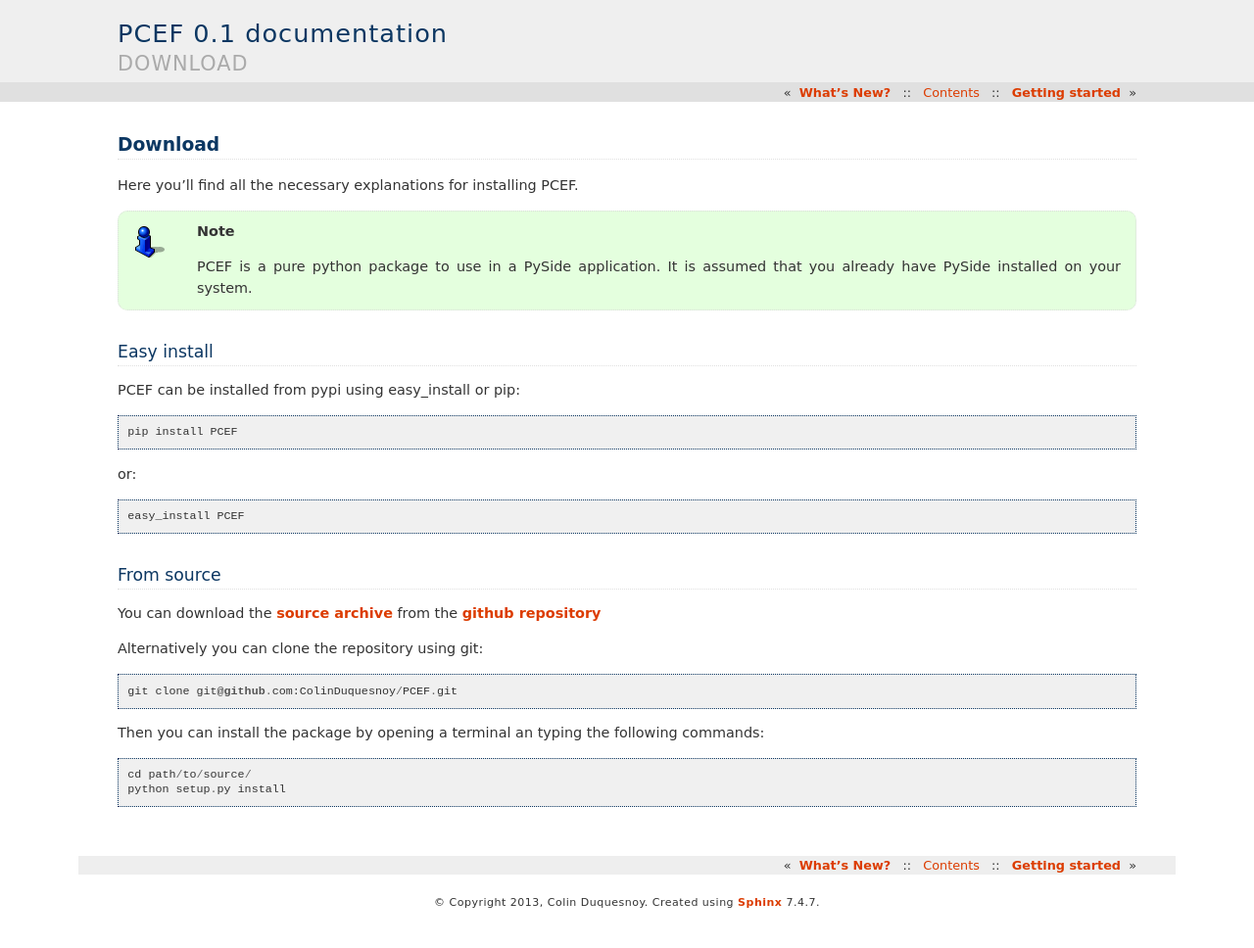
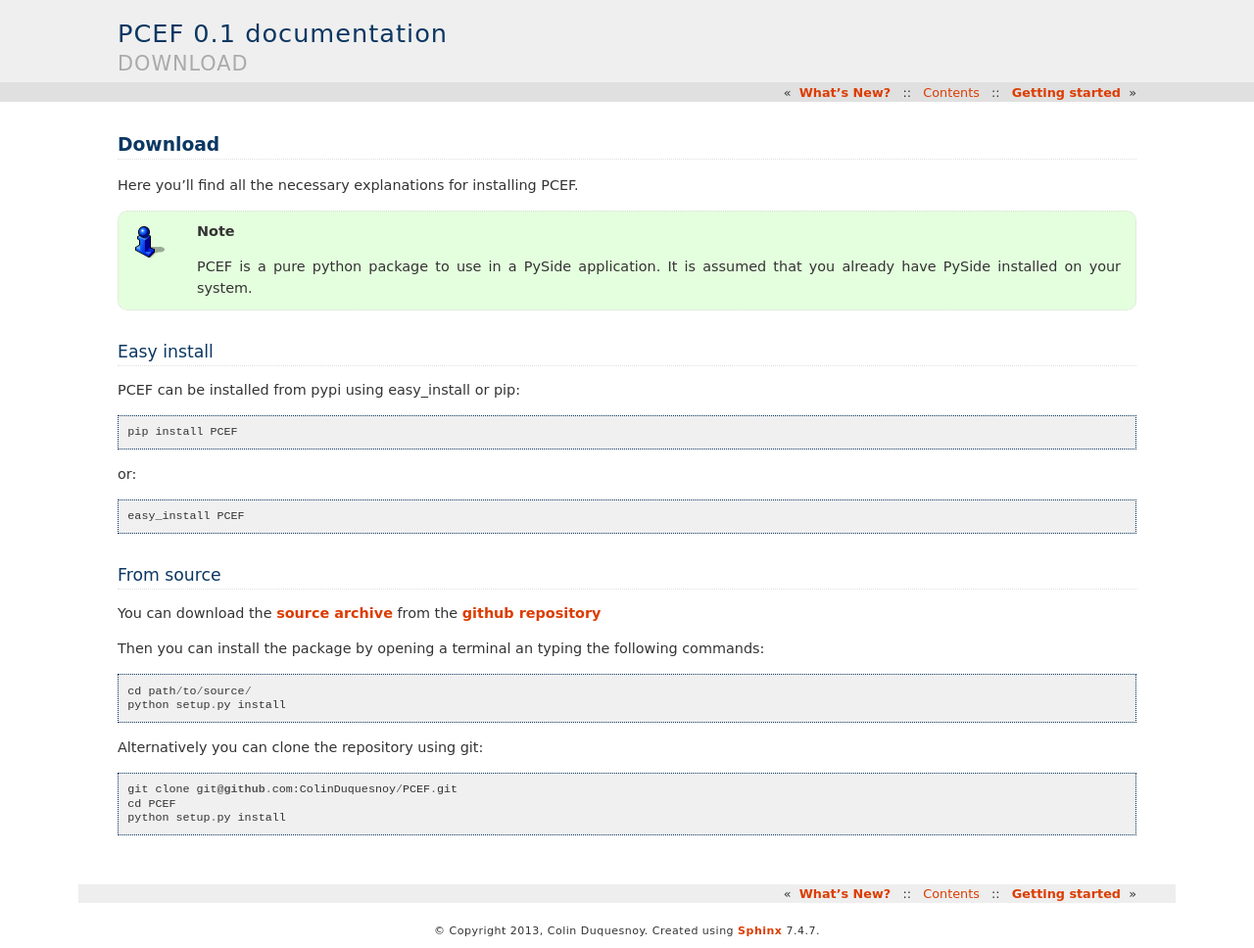
Before and after one commit to pyQode/pyqode.core, a Sphinx documentation site: the page built from doc/source/download.rst, in a window 1280 px wide. Shown: the whole page at 98% size. Built offline with Sphinx 7.4.7, drawn with Linux system fonts in a browser that asks for light colours; formulas are drawn with MathJax 3; pages that are not in the unit, such as notebooks, are missing from menus; before the commit the page ends 939 px from its top, so only the background shows below that.

Commit message:
Working on #1

```diff
--- a/doc/source/download.rst
+++ b/doc/source/download.rst
@@ -23,14 +23,16 @@
 
 You can download the `source archive`_ from the `github repository`_
 
-Alternatively you can clone the repository using git::
-
-    git clone git@github.com:ColinDuquesnoy/PCEF.git
-
 Then you can install the package by opening a terminal an typing the following commands::
 
     cd path/to/source/
     python setup.py install
 
+Alternatively you can clone the repository using git::
+
+    git clone git@github.com:ColinDuquesnoy/PCEF.git
+    cd PCEF
+    python setup.py install
+
 .. _source archive: https://github.com/ColinDuquesnoy/PCEF/archive/master.zip
 .. _github repository: https://github.com/ColinDuquesnoy/PCEF
```
